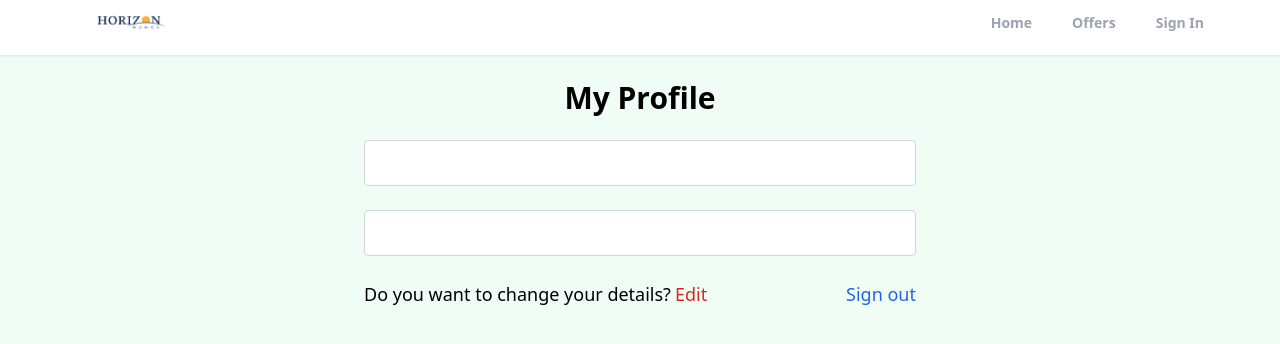
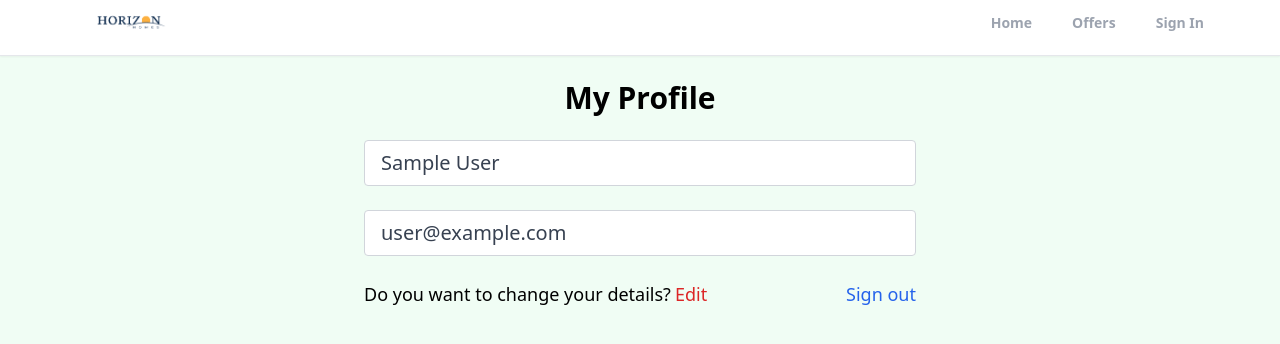
Before and after one commit to ionuts94/horizonhomes, a React (Create React App) app: page /profile in a window 1280 px wide. Shown: the top 344 px of the page. Built offline with nearby package versions, Linux system fonts and the light colour scheme; no server answers; sample sign-in values are in the browser's storage.

Commit message:
WIP - added customChange on inputs

```diff
--- a/src/components/Form/Form.jsx
+++ b/src/components/Form/Form.jsx
@@ -113,22 +113,31 @@ export function Form({ children }) {
   return (
     <form onSubmit={(e) => {
       e.preventDefault();
-      return;
     }}>
       {childrenWithProps}
     </form>
   )
 }
 
-function Input({ type, id, onChange, value = '', placeholder }) {
+function Input({
+  type,
+  id,
+  onChange,
+  onCustomChange,
+  value = '',
+  placeholder,
+  className,
+  ...rest
+}) {
   return (
     <input
-      className='mb-6 w-full px-4 py-2 text-xl text-gray-700 bg-white border-gray-300 rounded transition ease-in-out'
+      className={`mb-6 w-full px-4 py-2 text-xl text-gray-700 bg-white border-gray-300 rounded transition ease-in-out ${className}`}
       type={type}
       id={id}
       value={value}
-      onChange={onChange}
+      onChange={onCustomChange || onChange}
       placeholder={placeholder}
+      {...rest}
     />
   )
 }
--- a/src/pages/Profile/Profile.jsx
+++ b/src/pages/Profile/Profile.jsx
@@ -1,14 +1,57 @@
-import React from 'react';
+import React, { useEffect, useState } from 'react';
 import { Form } from 'components';
 import { useNavigate } from 'react-router-dom';
-import { auth } from 'firebaseConfig';
+import { auth, db } from 'firebaseConfig';
+import { toast } from 'react-toastify';
+import { updateCurrentUser, updateProfile } from 'firebase/auth';
+import { doc, updateDoc } from 'firebase/firestore';
 
 export function Profile() {
   const navigate = useNavigate();
+  const [changeDetailState, setChangeDetailState] = useState('Edit');
+  const [inputsDisabled, setInputsDisabled] = useState(true);
+  const [name, setName] = useState('');
+  const [email, setEmail] = useState('');
 
   function logOut() {
     auth.signOut();
     navigate('/');
+  }
+
+  useEffect(() => {
+    setName(auth.currentUser.displayName)
+    setEmail(auth.currentUser.email);
+  }, [])
+
+  function handleChangeDetails() {
+    if (changeDetailState === 'Edit') {
+      setChangeDetailState('Apply changes');
+      setInputsDisabled(false);
+    } else {
+      onSubmitChangeDetails();
+      setChangeDetailState('Edit')
+      setInputsDisabled(true);
+    }
+  }
+
+  async function onSubmitChangeDetails() {
+    try {
+      if (name) {
+        await updateProfile(auth.currentUser, {
+          displayName: name
+        });
+
+        const userDocRef = doc(db, 'users', auth.currentUser.uid);
+        await updateDoc(userDocRef, {
+          name: name,
+          email: email,
+        })
+
+        toast.success('Profile details updated', { autoClose: 1000, pauseOnHover: false });
+      }
+    } catch (err) {
+      toast.error('Could not update profile details');
+    }
   }
 
   return (
@@ -19,19 +62,29 @@ export function Profile() {
           <Form.Input
             type='text'
             id='name'
-            value={''}
+            value={name}
+            disabled={inputsDisabled}
+            className={`${inputsDisabled ? 'bg-gray-200' : ''}`}
+            onCustomChange={e => setName(e.target.value)}
           />
           <Form.Input
             type='email'
             id='email'
-            value={''}
+            value={email}
+            disabled={inputsDisabled}
+            className={`${inputsDisabled ? 'bg-gray-200' : ''}`}
+            onCustomChange={e => setEmail(e.target.value)}
           />
+
           <div className='flex justify-between whitespace-nowrap text-sm sm:text-lg mb-6'>
             <p className='flex items-center'>
               Do you want to change your details?
-              <span className='text-red-600 hover:text-red-700 tramsition ease-in-out duration-200 ml-1 cursor-pointer'>
-                Edit
-              </span>
+              <button className='text-red-600 hover:text-red-700 tramsition ease-in-out duration-200 ml-1 cursor-pointer'
+                onClick={handleChangeDetails}
+                type='submit'
+              >
+                {changeDetailState}
+              </button>
             </p>
             <p className='text-blue-600 hover:text-blue-800 transition duration-200 ease-in-out cursor-pointer'
               onClick={logOut}
```
